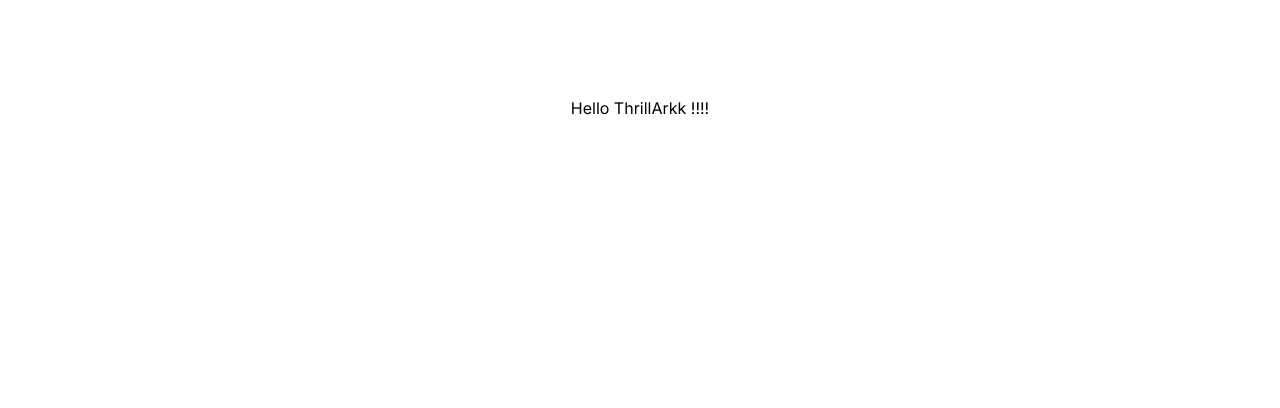
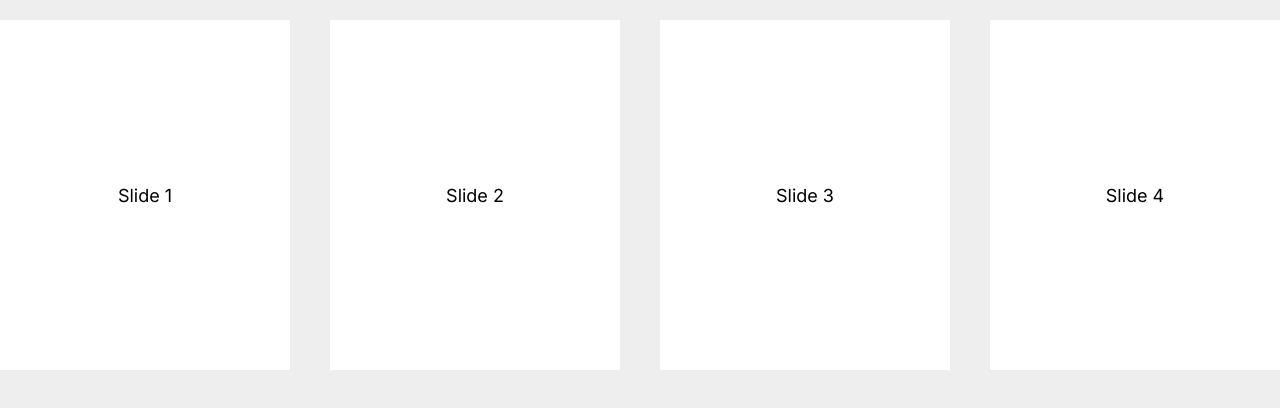
Before and after one commit to abhinand-vp/thrillark-Assignment, a Next.js app: page / in a window 1280 px wide. Shown: the top 408 px of the page. Built offline with nearby package versions, Linux system fonts and the light colour scheme.

Commit message:
slider added

```diff
--- a/package.json
+++ b/package.json
@@ -9,9 +9,10 @@
     "lint": "next lint"
   },
   "dependencies": {
+    "next": "14.2.3",
     "react": "^18",
     "react-dom": "^18",
-    "next": "14.2.3"
+    "swiper": "^11.1.4"
   },
   "devDependencies": {
     "postcss": "^8",
--- a/src/app/page.js
+++ b/src/app/page.js
@@ -1,9 +1,58 @@
-import Image from "next/image";
+"use client";
+import React, { useState } from "react";
+import { Swiper, SwiperSlide } from "swiper/react";
+
+// Import Swiper styles
+import "swiper/css";
+import "swiper/css/pagination";
+import "swiper/css/navigation";
+
+import "./styles.css";
+
+// import required modules
+import { Pagination, Navigation } from "swiper/modules";
 
 export default function Home() {
+  const [hideBtn, setHideBtn] = useState(false)
   return (
-    <main className="flex min-h-screen flex-col items-center justify-between p-24">
-      <p>Hello ThrillArkk !!!!</p>
-    </main>
+    <div
+      onMouseOver={() => setHideBtn(true)}
+      onMouseOut={() => setHideBtn(false)}
+    >
+      <Swiper
+        slidesPerView={4}
+        centeredSlides={false}
+        spaceBetween={30}
+        navigation={hideBtn}
+        modules={[Pagination, Navigation]}
+        className="mySwiper"
+        breakpoints={{
+          320: {
+            slidesPerView: 1,
+            spaceBetween: 10,
+          },
+          640: {
+            slidesPerView: 2,
+            spaceBetween: 20,
+          },
+          768: {
+            slidesPerView: 2,
+            spaceBetween: 30,
+          },
+          1024: {
+            slidesPerView: 4,
+            spaceBetween: 40,
+          },
+        }}
+      >
+        <SwiperSlide>Slide 1</SwiperSlide>
+        <SwiperSlide>Slide 2</SwiperSlide>
+        <SwiperSlide>Slide 3</SwiperSlide>
+        <SwiperSlide>Slide 4</SwiperSlide>
+        <SwiperSlide>Slide 5</SwiperSlide>
+        <SwiperSlide>Slide 6</SwiperSlide>
+        <SwiperSlide>Slide 7</SwiperSlide>
+      </Swiper>
+    </div>
   );
 }
--- /dev/null
+++ b/src/app/styles.css
@@ -0,0 +1,67 @@
+#app {
+  height: 100%;
+}
+html,
+body {
+  position: relative;
+  height: 100%;
+}
+
+body {
+  background: #eee;
+  font-family: Helvetica Neue, Helvetica, Arial, sans-serif;
+  font-size: 14px;
+  color: #000;
+  margin: 0;
+  padding: 0;
+}
+
+.swiper {
+  width: 100%;
+  height: 100%;
+  user-select: none;
+}
+
+.swiper-slide {
+  text-align: center;
+  font-size: 18px;
+  background: #fff;
+
+  /* Center slide text vertically */
+  display: flex;
+  justify-content: center;
+  align-items: center;
+}
+
+.swiper-slide img {
+  display: block;
+  width: 100%;
+  height: 100%;
+  object-fit: cover;
+}
+
+.swiper {
+  width: 100%;
+  height: 350px;
+  margin: 20px auto;
+}
+.append-buttons {
+  text-align: center;
+  margin-top: 20px;
+}
+
+.append-buttons button {
+  display: inline-block;
+  cursor: pointer;
+  border: 1px solid #007aff;
+  color: #007aff;
+  text-decoration: none;
+  padding: 4px 10px;
+  border-radius: 4px;
+  margin: 0 10px;
+  font-size: 13px;
+}
+.swiper-button-prev{
+    background-color: black !important;
+    color: white;
+}
```
Also changed, not shown: 1 other file (tests, documents, lock files or other folders).
